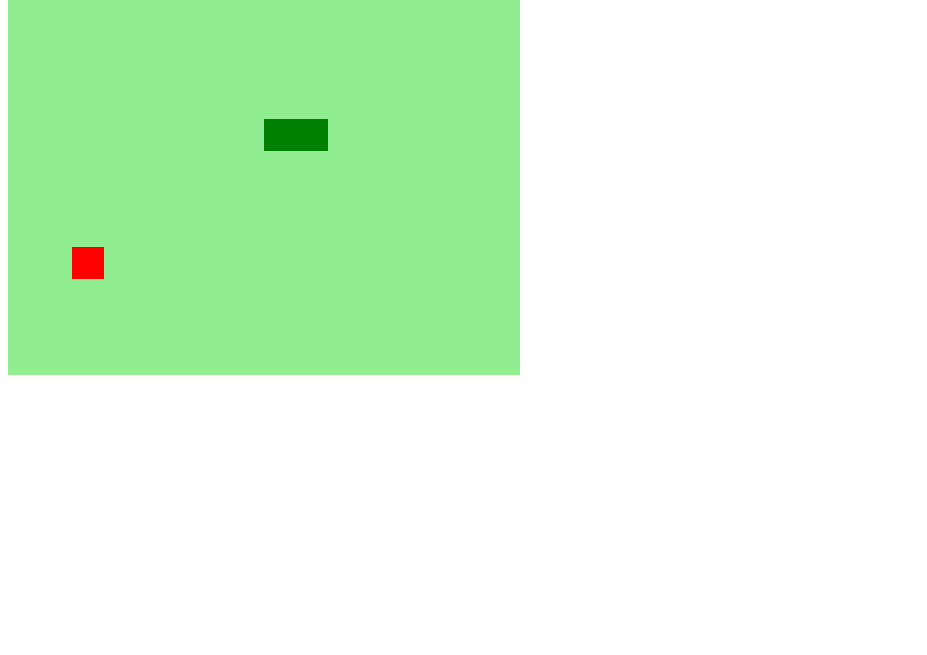
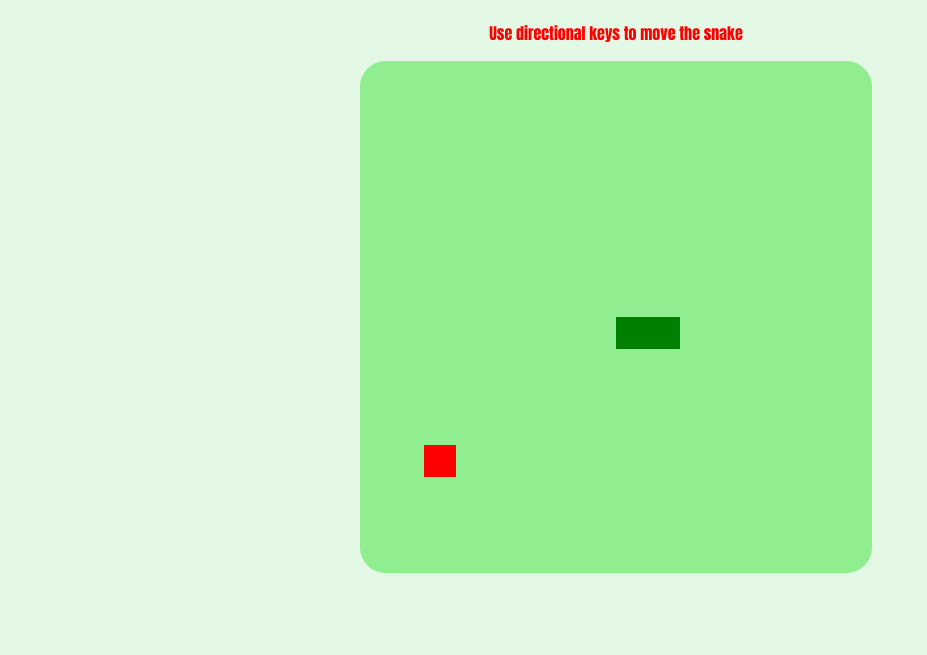
Before and after one commit to cledman/javascript-snake-game, a plain HTML site: page index.html in a window 1280 px wide. Shown: the part 145-800 px from the top of the page, without its empty margins (0-927 px from the left). Drawn offline with Linux system fonts and the light colour scheme.

Commit message:
Changes on styles and readme created.

```diff
--- /dev/null
+++ b/css/style.css
@@ -0,0 +1,20 @@
+body {
+  align-items: center;
+  background-color: rgb(228, 248, 230);
+  color: rgb(47, 129, 15);
+  display: flex;
+  flex-direction: column;
+  font-family: "Anton", sans-serif;
+  height: 95vh;
+  justify-content: center;
+  width: 95vw;
+}
+
+p {
+  color: red;
+  font-weight: 100;
+}
+
+#snake {
+  border-radius: 5%;
+}
--- a/index.html
+++ b/index.html
@@ -5,9 +5,16 @@
     <meta charset="UTF-8" />
     <meta name="viewport" content="width=device-width, initial-scale=1.0" />
     <title>Snake game</title>
+    <link rel="stylesheet" href="css/style.css" />
+    <link
+      href="https://fonts.googleapis.com/css2?family=Anton&display=swap"
+      rel="stylesheet"
+    />
     <script defer src="js/script.js"></script>
   </head>
   <body>
+    <h1>Snake Game!</h1>
+    <p>Use directional keys to move the snake</p>
     <canvas id="snake" width="512" height="512"> </canvas>
   </body>
 </html>
--- a/js/script.js
+++ b/js/script.js
@@ -47,6 +47,14 @@ function startGame() {
   if (snake[0].y > 15 * box && direction == "down") snake[0].y = 0;
   if (snake[0].y < 0 && direction == "up") snake[0].y = 16 * box;
 
+  //started from 1 because the 0 position is the snake´s head.
+  for (i = 1; i < snake.length; i++) {
+    if (snake[0].x == snake[i].x && snake[0].y == snake[i].y) {
+      clearInterval(game);
+      alert("Game Over :( ");
+    }
+  }
+
   createBG();
   createSnake();
   createFood();
```
Also changed, not shown: .github/preview.gif (added), 1 other file.
